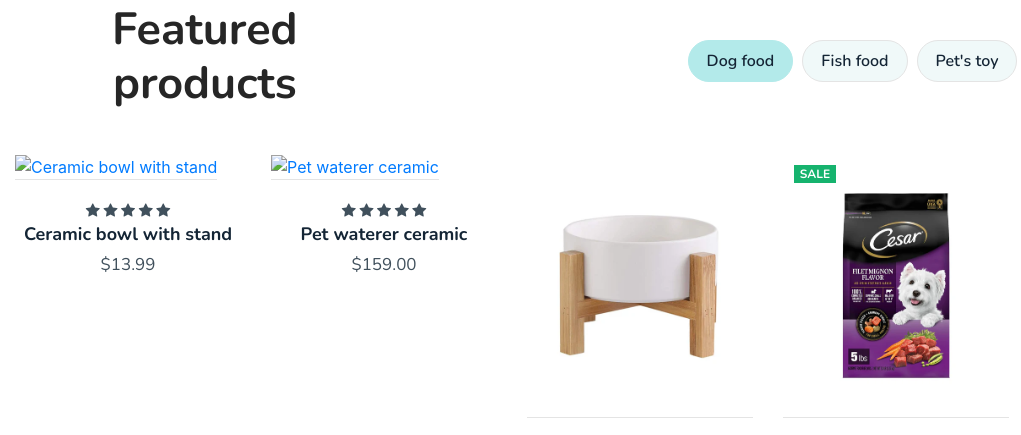
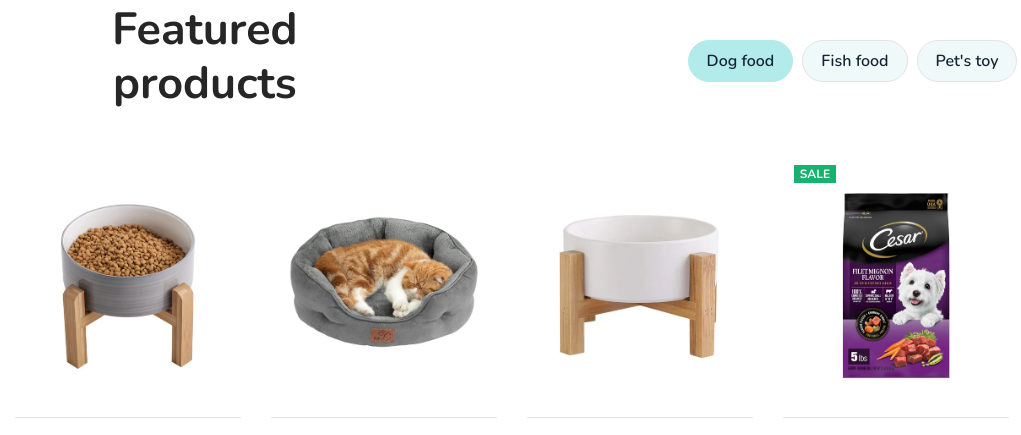
Before and after one commit to niezze13835/HTML-CSS, a plain HTML site: page index.html in a window 1280 px wide. Shown: the part 4355-4790 px from the top of the page, 0-1021 px from the left. Drawn offline with nearby package versions, Linux system fonts and the light colour scheme; a small style sheet from the web is missing; files whose address does not match are found by name.

Commit message:
Update index.html

```diff
--- a/index.html
+++ b/index.html
@@ -1258,8 +1258,8 @@
                             <div class="image-inner position-relative overflow-hidden">
                                 <a href="/products/ceramic-bowl-with-stand" class="d-block" aria-label="link">
                                     <image-srcset class="res-image" style="--aspect-ratio: 0.8602150537634409;" intersecting="true">
-                                        <img src="/pictures/c4 - p1.jpg" sizes="69px" alt="Ceramic bowl with stand" loading="lazy" width="69" height="80" class="res-img-loaded">
-                                        <img src="/pictures/c4 - p1.1.jpg" sizes="69px" alt="Ceramic bowl with stand" loading="lazy" class="hongo-alternate-image res-img-loaded" width="69" height="80"></image-srcset></a>
+                                        <img src="https://raw.githubusercontent.com/niezze13835/HTML-CSS/main/c4%20-%20p1.jpg" sizes="69px" alt="Ceramic bowl with stand" loading="lazy" width="69" height="80" class="res-img-loaded">
+                                        <img src="https://raw.githubusercontent.com/niezze13835/HTML-CSS/main/c4%20-%20p1.1.jpg" alt="Ceramic bowl with stand" loading="lazy" class="hongo-alternate-image res-img-loaded" width="69" height="80"></image-srcset></a>
                                         <div class="product-buttons-wrap alt-font">
                                             <a href="/cart/add?id=47325080289473" data-bs-toggle="tooltip" data-bs-placement="top" class="btn-animation" data-trigger="addtocart" data-variant="47325080289473" aria-label="selected" data-bs-original-title="Add to cart">
                                             <i class="bi bi-bag"></i>
@@ -1306,8 +1306,8 @@
           <div class="image-inner position-relative overflow-hidden">
             <a href="/products/pet-waterer-ceramic" class="d-block" aria-label="link">
                 <image-srcset class="res-image" >
-                    <img src="/pictures/c4 - p2.jpg" sizes="69px" alt="Pet waterer ceramic" loading="lazy" width="69" height="80" class="res-img-loaded">
-                    <img src="/pictures/c4 - p2.2.jpg" sizes="69px" alt="Pet waterer ceramic" loading="lazy" class="hongo-alternate-image res-img-loaded" width="69" height="80">
+                    <img src="https://raw.githubusercontent.com/niezze13835/HTML-CSS/main/c4%20-%20p2.jpg" sizes="69px" alt="Pet waterer ceramic" loading="lazy" width="69" height="80" class="res-img-loaded">
+                    <img src="https://raw.githubusercontent.com/niezze13835/HTML-CSS/main/c4%20-%20p2.2.jpg" sizes="69px" alt="Pet waterer ceramic" loading="lazy" class="hongo-alternate-image res-img-loaded" width="69" height="80">
                 </image-srcset>
             </a>
             <div class="product-buttons-wrap alt-font">
```
